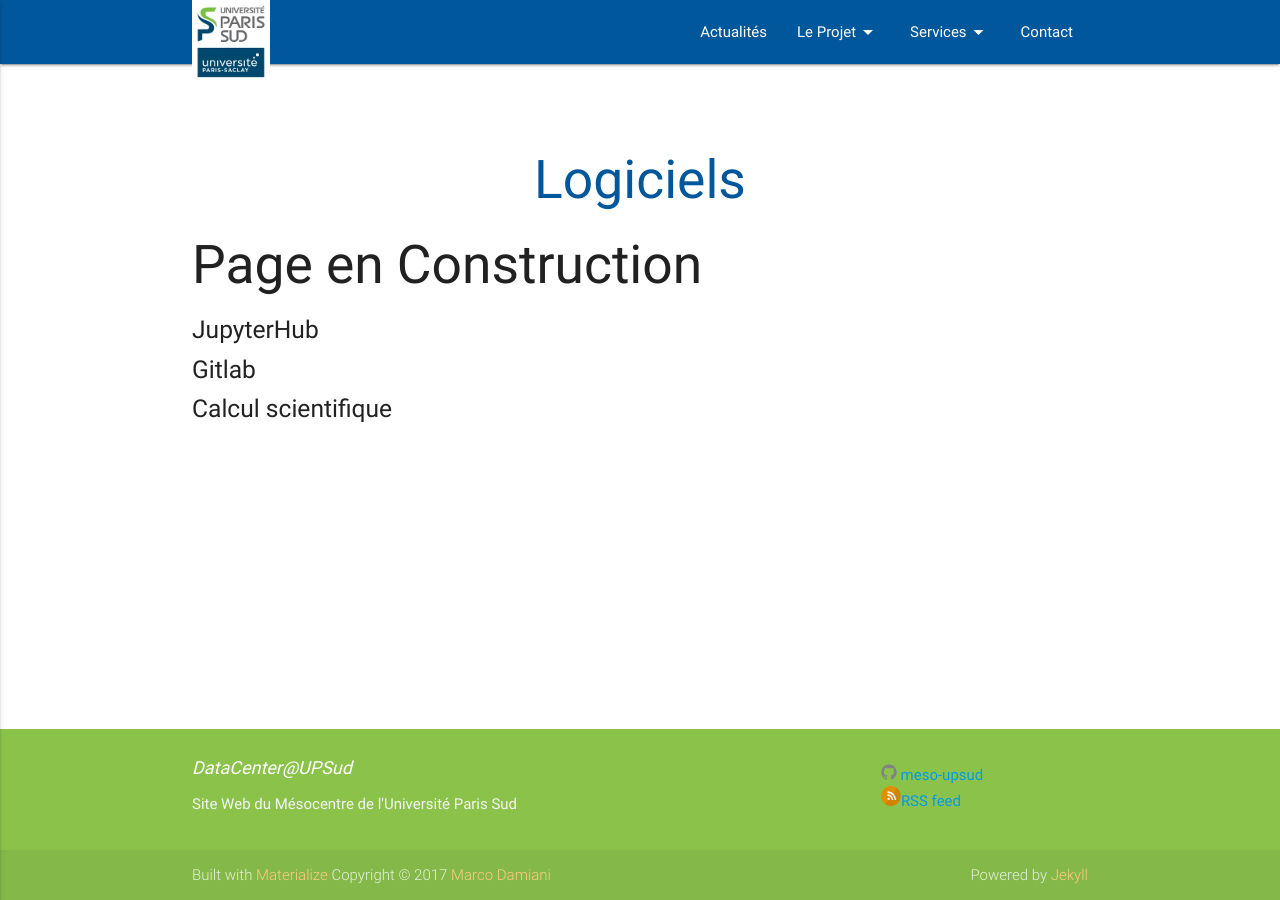
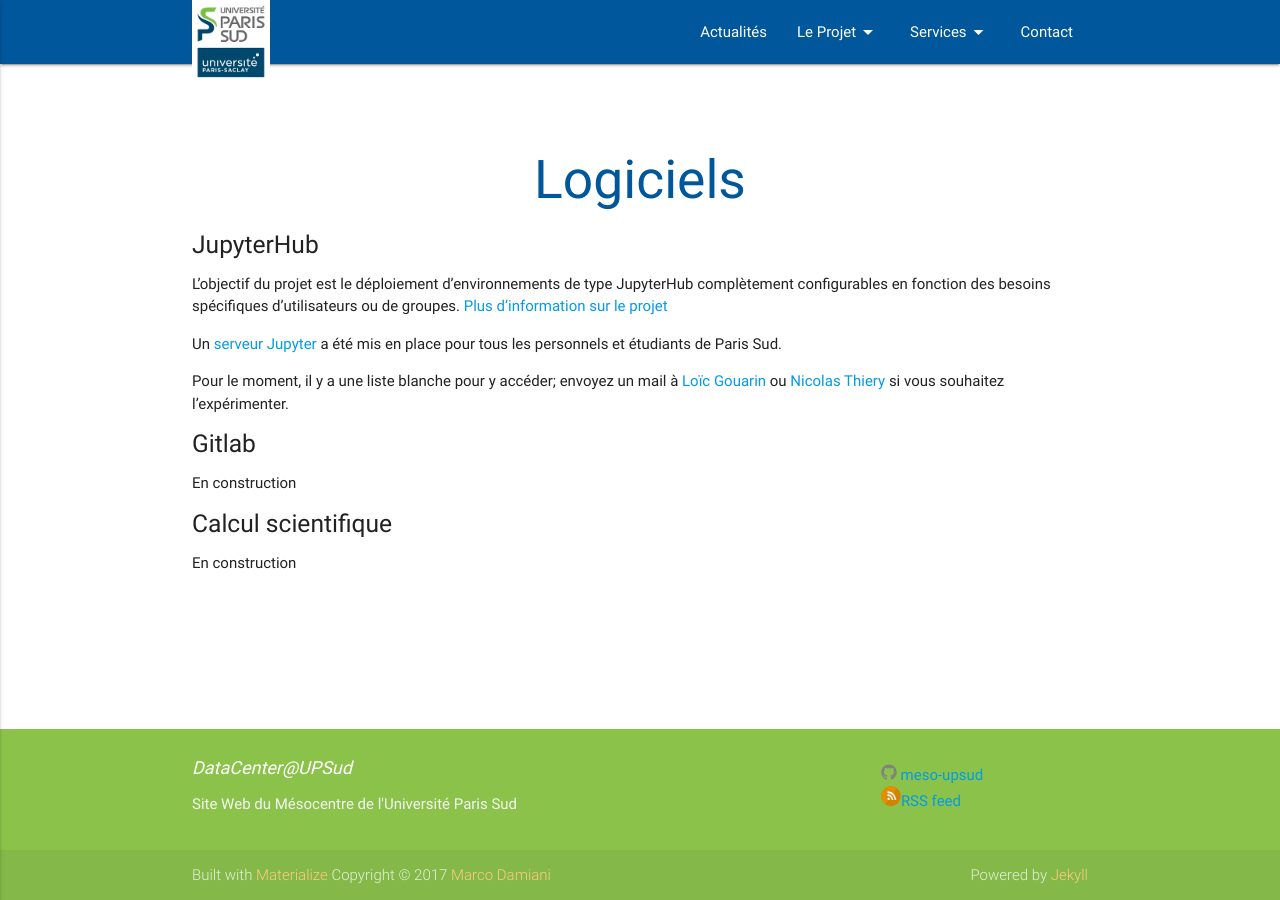
Before and after one commit to jouvin/meso-upsud.github.io, a Jekyll site: the page built from _services/logiciels.md, in a window 1280 px wide. Built offline with Jekyll 4.4.1, drawn with Linux system fonts in a browser that asks for light colours.

Commit message:
Jupyter-text (#17)

```diff
--- a/_services/logiciels.md
+++ b/_services/logiciels.md
@@ -4,10 +4,27 @@ title:  Logiciels
 menu: Logiciels
 ---
 
-# Page en Construction
 
 ## JupyterHub
 
+L'objectif du projet est le déploiement d'environnements de type JupyterHub
+complètement configurables en fonction des besoins spécifiques d'utilisateurs
+ ou de groupes.
+[Plus d'information sur le projet](https://github.com/OpenDreamKit/OpenDreamKit.github.io/blob/master/_posts/2018-03-15-jupyterhub-binder-convergence.md){:target="_jupyterhub_binder_convergence"}
+
+Un [serveur Jupyter](https://jupyterhub.lal.in2p3.fr/){:target="_Jupyter_server"}
+ a été mis en place pour tous les personnels et
+étudiants de Paris Sud.
+
+Pour le moment, il y a une liste blanche pour y accéder; envoyez un
+mail à [Loïc Gouarin](mailto:loic.gouarin@math.u-psud.fr)
+ou [Nicolas Thiery](mailto:Nicolas.Thiery@u-psud.fr)
+si vous souhaitez l'expérimenter.
+
 ## Gitlab
 
+En construction
+
 ## Calcul scientifique
+
+En construction
```
